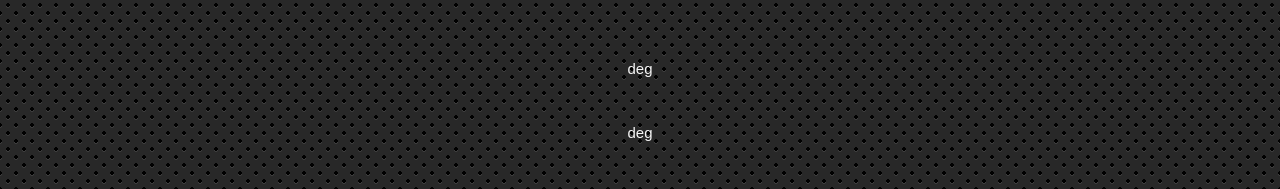
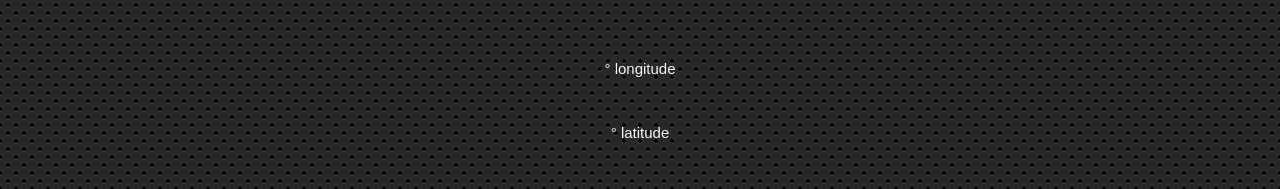
Before and after one commit to venky-17/Geo-Compass-and-Speedometer, a plain HTML site: page index.html in a window 1280 px wide. Shown: the part 499-688 px from the top of the page. Drawn offline with Linux system fonts and the light colour scheme.

Commit message:
Update index.html

```diff
--- a/index.html
+++ b/index.html
@@ -18,12 +18,12 @@
    </h1>
   <h1 class="coordinates">
   <span class="longitude"></span>
-  <span class="units">deg</span>
+  <span class="units">   ° longitude</span>
 </h1>
 
 <h1 class="coordinates">
   <span class="latitude"></span>
-  <span class="units">deg</span>
+  <span class="units">  ° latitude</span>
 </h1>
 
 
```
